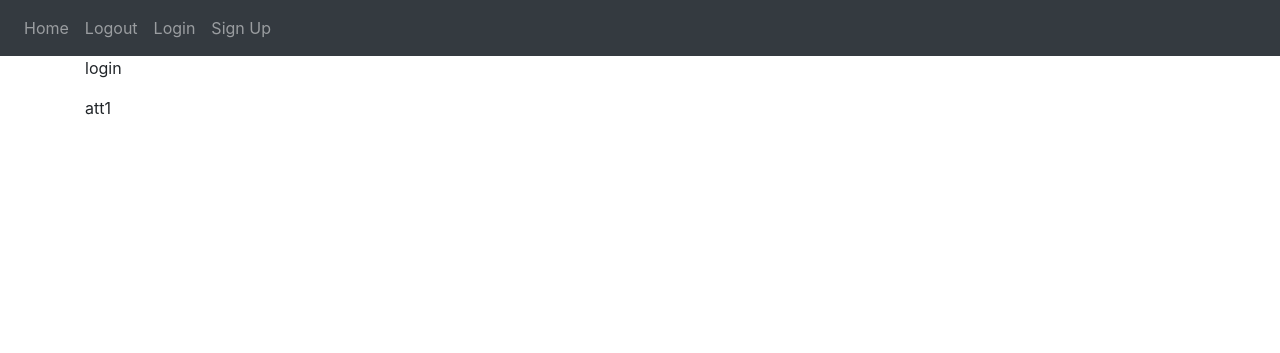
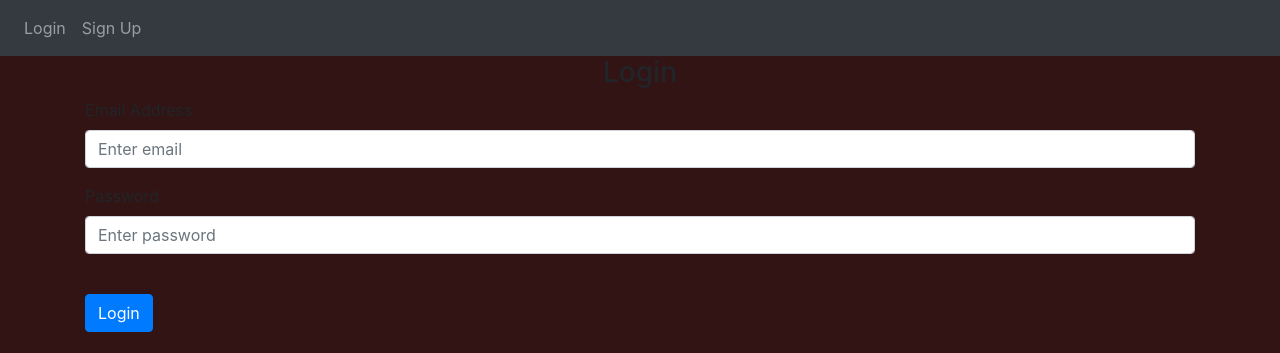
Before and after one commit to maulshreegarg/flask-note-taker-web-app, a Flask app: page /login in a window 1280 px wide. Shown: the top 353 px of the page. Before the commit the page ends 115 px from the top, so only its background shows below. Run offline with Flask 3, Linux system fonts and the light colour scheme; some libraries are stand-ins or nearby versions.

Commit message:
domplete websiite

```diff
--- a/main.py
+++ b/main.py
@@ -1,4 +1,4 @@
-from website import createApp
-app=createApp()
-if __name__=='__main__':
+from website import create_app
+app = create_app()
+if __name__ == '__main__':
     app.run(debug=True)
--- a/website/auth.py
+++ b/website/auth.py
@@ -1,11 +1,66 @@
-from flask import Blueprint,render_template
-auth=Blueprint('auth',__name__)
-@auth.route('/login')
+from flask import Blueprint, render_template, request, flash, redirect, url_for
+from .models import User
+from werkzeug.security import generate_password_hash, check_password_hash
+from . import db   ##means from __init__.py import db
+from flask_login import login_user, login_required, logout_user, current_user
+
+
+auth = Blueprint('auth', __name__)
+
+
+@auth.route('/login', methods=['GET', 'POST'])
 def login():
-    return render_template("login.html",text="att1")
+    if request.method == 'POST':
+        email = request.form.get('email')
+        password = request.form.get('password')
+
+        user = User.query.filter_by(email=email).first()
+        if user:
+            if check_password_hash(user.password, password):
+                flash('Logged in successfully!', category='success')
+                login_user(user, remember=True)
+                return redirect(url_for('views.home'))
+            else:
+                flash('Incorrect password, try again.', category='error')
+        else:
+            flash('Email does not exist.', category='error')
+
+    return render_template("login.html", user=current_user)
+
+
 @auth.route('/logout')
+@login_required
 def logout():
-    return '<p>logout</p>'
-@auth.route('/signup')
-def signup():
-  return render_template("signup.html")
+    logout_user()
+    return redirect(url_for('auth.login'))
+
+
+@auth.route('/sign-up', methods=['GET', 'POST'])
+def sign_up():
+    if request.method == 'POST':
+        email = request.form.get('email')
+        first_name = request.form.get('firstName')
+        password1 = request.form.get('password1')
+        password2 = request.form.get('password2')
+
+        user = User.query.filter_by(email=email).first()
+        if user:
+            flash('Email already exists.', category='error')
+        elif len(email) < 4:
+            flash('Email must be greater than 3 characters.', category='error')
+        elif len(first_name) < 2:
+            flash('First name must be greater than 1 character.', category='error')
+        elif password1 != password2:
+            flash('Passwords don\'t match.', category='error')
+        elif len(password1) < 7:
+            flash('Password must be at least 7 characters.', category='error')
+        else:
+            new_user = User(email=email, first_name=first_name, password=generate_password_hash(
+                password1, method= 'pbkdf2:sha256'))
+            db.session.add(new_user)
+            db.session.commit()
+            login_user(new_user, remember=True)
+            flash('Account created!', category='success')
+            return redirect(url_for('views.home'))
+
+    return render_template("sign_up.html", user=current_user)
--- a/website/templates/base.html
+++ b/website/templates/base.html
@@ -1,4 +1,3 @@
-<!DOCTYPE html>
 <!DOCTYPE html>
 <html>
   <head>
@@ -15,7 +14,11 @@
       href="https://stackpath.bootstrapcdn.com/font-awesome/4.7.0/css/font-awesome.min.css"
       crossorigin="anonymous"
     />
-
+    <style>
+      body {
+        background-color: #321414  ;
+      }
+      </style>
     <title>{% block title %}Home{% endblock %}</title>
   </head>
   <body>
@@ -24,32 +27,42 @@
         class="navbar-toggler"
         type="button"
         data-toggle="collapse"
-        data-target="#navbar">
+        data-target="#navbar"
+      >
         <span class="navbar-toggler-icon"></span>
       </button>
       <div class="collapse navbar-collapse" id="navbar">
         <div class="navbar-nav">
+          {% if user.is_authenticated %}
           <a class="nav-item nav-link" id="home" href="/">Home</a>
           <a class="nav-item nav-link" id="logout" href="/logout">Logout</a>
+          {% else %}
           <a class="nav-item nav-link" id="login" href="/login">Login</a>
-          <a class="nav-item nav-link" id="signUp" href="/signup">Sign Up</a>
+          <a class="nav-item nav-link" id="signUp" href="/sign-up">Sign Up</a>
+          {% endif %}
         </div>
       </div>
     </nav>
-    <div class="container">
-        {%block content %} <p>yo </p>{% endblock %}
+
+    {% with messages = get_flashed_messages(with_categories=true) %} {% if
+    messages %} {% for category, message in messages %} {% if category ==
+    'error' %}
+    <div class="alert alert-danger alter-dismissable fade show" role="alert">
+      {{ message }}
+      <button type="button" class="close" data-dismiss="alert">
+        <span aria-hidden="true">&times;</span>
+      </button>
     </div>
+    {% else %}
+    <div class="alert alert-success alter-dismissable fade show" role="alert">
+      {{ message }}
+      <button type="button" class="close" data-dismiss="alert">
+        <span aria-hidden="true">&times;</span>
+      </button>
+    </div>
+    {% endif %} {% endfor %} {% endif %} {% endwith %}
 
-
-
-
-
-
-
-
-
-
-
+    <div class="container">{% block content %} {% endblock %}</div>
     <script
       src="https://code.jquery.com/jquery-3.2.1.slim.min.js"
       integrity="sha384-KJ3o2DKtIkvYIK3UENzmM7KCkRr/rE9/Qpg6aAZGJwFDMVNA/GpGFF93hXpG5KkN"
@@ -65,6 +78,18 @@
       integrity="sha384-JZR6Spejh4U02d8jOt6vLEHfe/JQGiRRSQQxSfFWpi1MquVdAyjUar5+76PVCmYl"
       crossorigin="anonymous"
     ></script>
-      <script src="{{url_for('static',filename='index.js')}}"></script>
+
+{% block javascript %}
+    <script type="text/javascript">
+      function deleteNote(noteId) {
+  fetch("/delete-note", {
+    method: "POST",
+    body: JSON.stringify({ noteId: noteId }),
+  }).then((_res) => {
+    window.location.href = "/";
+  });
+  }
+</script>
+{% endblock %}
   </body>
 </html>
--- a/website/templates/login.html
+++ b/website/templates/login.html
@@ -1,4 +1,30 @@
-{% extends "base.html" %} {% block title %}Log in{% endblock %}
-{%block content %} <p>login </p>
-{{text}}
-{% endblock %}
+{% extends "base.html" %} {% block title %}Login{% endblock %} {% block content
+    %}
+    <form method="POST">
+      <h3 align="center">Login</h3>
+      <div class="form-group">
+        <label for="email">Email Address</label>
+        <input
+          type="email"
+          class="form-control"
+          id="email"
+          name="email"
+          placeholder="Enter email"
+        />
+      </div>
+      <div class="form-group">
+        <label for="password">Password</label>
+        <input
+          type="password"
+          class="form-control"
+          id="password"
+          name="password"
+          placeholder="Enter password"
+        />
+      </div>
+      <br />
+      <button type="submit" class="btn btn-primary">Login</button>
+    </form>
+    <br>
+    <img src="https://tse2.mm.bing.net/th?id=OIP.7QcOUF6g2dm0MXwQbLllSgHaEK&pid=Api&P=0&h=180" alt="lib" length="1100 px" width="1100 px"/>
+    {% endblock %}
--- a/website/templates/signup.html
+++ /dev/null
@@ -1 +0,0 @@
-{% extends "base.html" %} {% block title %}Sign in{% endblock %}
```
Also changed, not shown: website/__init__.py (+36 -5 lines), website/models.py (+18 -0 lines), website/templates/home.html (+22 -1 lines), website/templates/sign_up.html (added, +48 -0 lines), website/views.py (+36 -4 lines), instance/database.db (added). Lines whose indentation alone changed are shown as unchanged.
